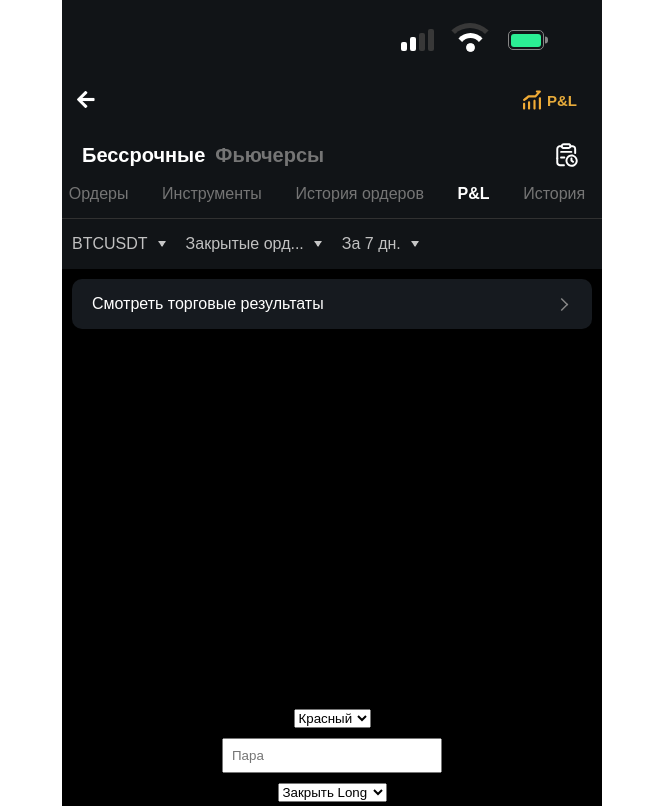
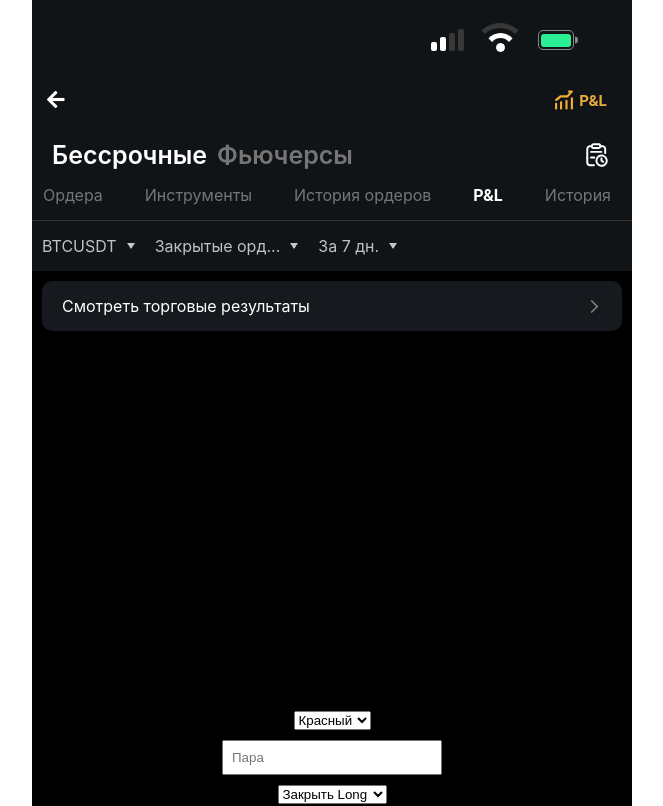
Before and after one commit to Chupserso/crypto, a React (Create React App) app: page /history in a window 1280 px wide. Shown: the top 806 px of the page, without its empty margins (308-971 px from the left). Built offline with nearby package versions, Linux system fonts and the light colour scheme.

Commit message:
bag fix(width)

```diff
--- a/src/components/pages/accountPage/AccountPage.css
+++ b/src/components/pages/accountPage/AccountPage.css
@@ -4,7 +4,7 @@ body {
     padding: 0;
 }
 .container {
-    width: 540px;
+    width: 600px;
     background-color: #000000;
     margin: 0 auto;
 }
--- a/src/components/pages/historyPage/HistoryPage.css
+++ b/src/components/pages/historyPage/HistoryPage.css
@@ -1,5 +1,6 @@
 .container {
-    font-family: Arial, sans-serif;
+    font-family: -apple-system, system-ui, BlinkMacSystemFont, "Segoe UI", Roboto, Ubuntu;
+
     color: #fff;
     background-color: #000;
 }
@@ -94,7 +95,7 @@
 
 
 .tabs span {
-    font-size: 20px;
+    font-size: 25px;
     font-weight: 600;
 }
 
@@ -147,6 +148,7 @@
 }
 
 .order-status {
+    white-space: nowrap;
     margin-left: 10px;
     padding: 5px;
     border-radius: 4px;
@@ -161,6 +163,7 @@
     font-weight: bold;
 }
 .info {
+    font-size: 10px;
     color: #757575;
 }
 
--- a/src/components/pages/historyPage/HistoryPage.js
+++ b/src/components/pages/historyPage/HistoryPage.js
@@ -323,7 +323,7 @@ export const HistoryPage = () => {
                         <img src={docImg} className="doc" />
                     </div>
                     <div className="sub-tabs">
-                        <span>Ордеры</span>
+                        <span>Ордера</span>
                         <span>Инструменты</span>
                         <span>История ордеров</span>
                         <span className="active">P&L</span>
```
